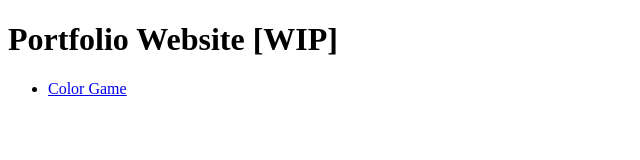
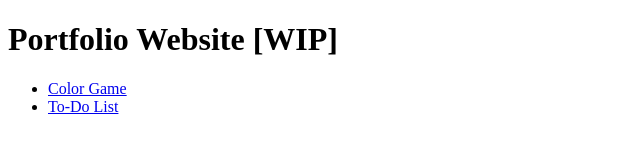
Before and after one commit to wilcoxdaegan/wilcoxdaegan.github.io, a plain HTML site: page index.html in a window 1280 px wide. Shown: the whole page, without its empty margins (0-640 px from the left). Drawn offline with Linux system fonts and the light colour scheme.

Commit message:
Update index.html

```diff
--- a/index.html
+++ b/index.html
@@ -14,6 +14,7 @@
 
     <ul>
         <li><a href="colorgame/colorgame.html">Color Game</a></li>
+        <li><a href="todolist/todo.html">To-Do List</a></li>
     </ul>
 
     <script src="index.js"></script>
```
